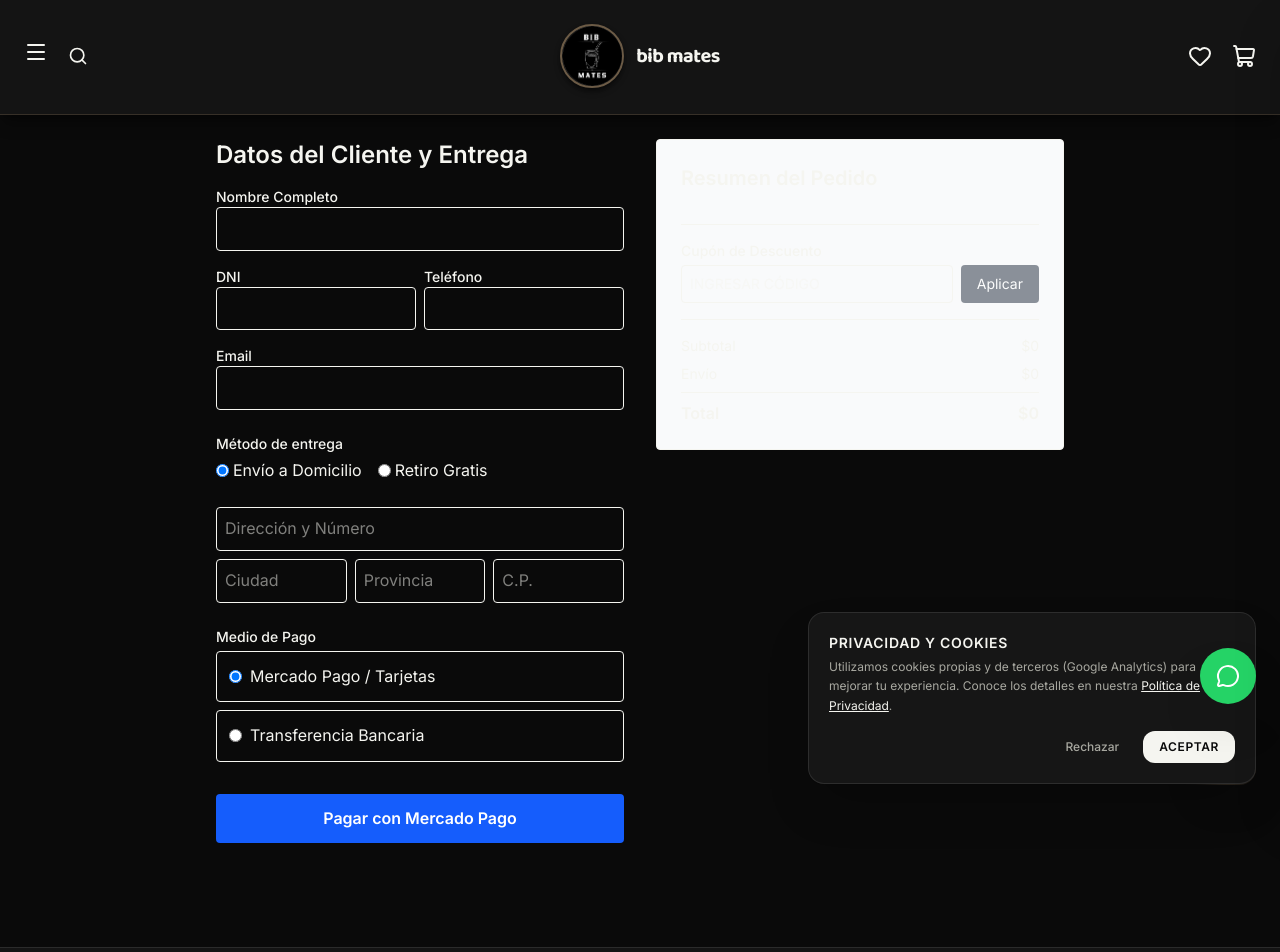
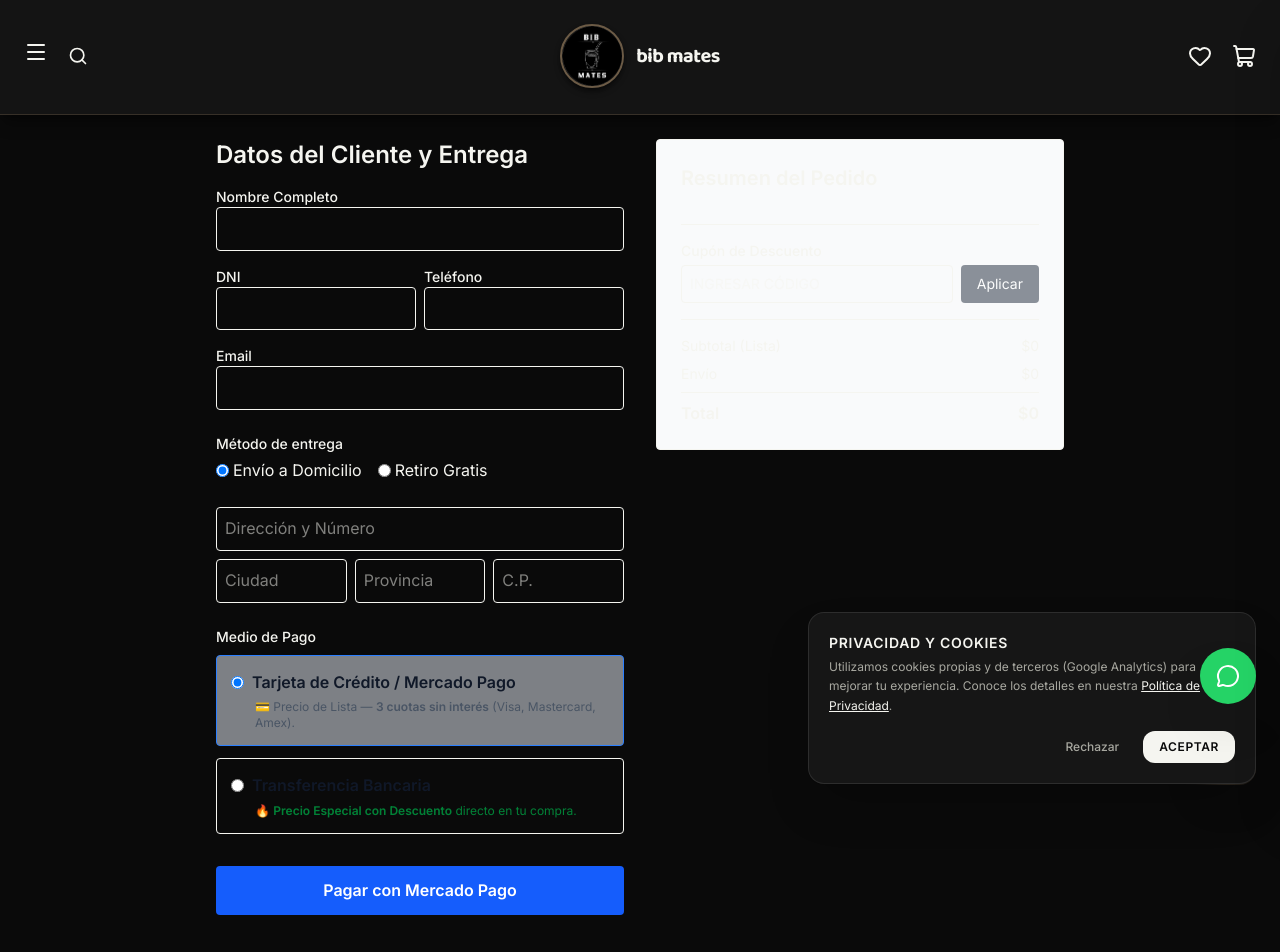
Before and after one commit to Daaneri/bib-mates-frontend, a React (Vite) app: page /checkout/entrega in a window 1280 px wide. Shown: the top 952 px of the page. Built offline with nearby package versions, Linux system fonts and the light colour scheme.

Commit message:
Agrego Helmet y Rate Limit para mejorar la seguridad

```diff
--- a/src/components/CheckoutEntrega.jsx
+++ b/src/components/CheckoutEntrega.jsx
@@ -14,7 +14,7 @@ export default function CheckoutEntrega() {
   const [shippingCost, setShippingCost] = useState(0);
 
   const [couponCode, setCouponCode] = useState("");
-  const [appliedCoupon, setAppliedCoupon] = useState(null); // { code, discount_percentage, discount }
+  const [appliedCoupon, setAppliedCoupon] = useState(null);
   const [couponError, setCouponError] = useState("");
   const [isApplyingCoupon, setIsApplyingCoupon] = useState(false);
 
@@ -32,11 +32,13 @@ export default function CheckoutEntrega() {
     postalCode: "",
   });
 
-  // Formatear precios según medio de pago
+  // Formatear precios según el medio de pago seleccionado
   const itemsFormat = cart.map((item) => {
+    // Si es transferencia y tiene price_cash usa ese, de lo contrario toma price (Precio de Lista)
     const price = paymentMethod === "transferencia" && item.price_cash
       ? item.price_cash
       : item.price;
+
     return {
       id: item.id,
       name: item.name,
@@ -47,7 +49,6 @@ export default function CheckoutEntrega() {
 
   const totalProductos = itemsFormat.reduce((sum, i) => sum + i.price * i.quantity, 0);
 
-  // Cargar cupón guardado en localStorage al iniciar
   useEffect(() => {
     const savedCode = localStorage.getItem(COUPON_STORAGE_KEY);
     if (savedCode) {
@@ -55,7 +56,6 @@ export default function CheckoutEntrega() {
     }
   }, []);
 
-  // Recalcular descuento si cambia el precio o medio de pago
   useEffect(() => {
     if (appliedCoupon?.discount_percentage) {
       const nuevoDescuento = Math.round((totalProductos * appliedCoupon.discount_percentage) / 100);
@@ -314,10 +314,12 @@ export default function CheckoutEntrega() {
             </div>
           )}
 
+          {/* SELECCIÓN DE MEDIO DE PAGO REESTRUCTURADO */}
           <div className="pt-2">
-            <label className="block text-sm font-medium mb-1">Medio de Pago</label>
-            <div className="space-y-2">
-              <label className="flex items-center gap-2 border p-3 rounded cursor-pointer">
+            <label className="block text-sm font-medium mb-2">Medio de Pago</label>
+            <div className="space-y-3">
+              <label className={`flex flex-col border p-3.5 rounded cursor-pointer transition-colors ${paymentMethod === "mercadopago" ? "border-blue-500 bg-blue-50/50" : "hover:bg-gray-50"}`}>
+                <div className="flex items-center gap-2">
                   <input
                     type="radio"
                     name="paymentMethod"
@@ -325,9 +327,15 @@ export default function CheckoutEntrega() {
                     checked={paymentMethod === "mercadopago"}
                     onChange={() => setPaymentMethod("mercadopago")}
                   />
-                <span>Mercado Pago / Tarjetas</span>
+                  <span className="font-semibold text-gray-900">Tarjeta de Crédito / Mercado Pago</span>
+                </div>
+                <p className="text-xs text-gray-600 ml-6 mt-1">
+                  💳 Precio de Lista — <strong>3 cuotas sin interés</strong> (Visa, Mastercard, Amex).
+                </p>
               </label>
-              <label className="flex items-center gap-2 border p-3 rounded cursor-pointer">
+
+              <label className={`flex flex-col border p-3.5 rounded cursor-pointer transition-colors ${paymentMethod === "transferencia" ? "border-green-500 bg-green-50/50" : "hover:bg-gray-50"}`}>
+                <div className="flex items-center gap-2">
                   <input
                     type="radio"
                     name="paymentMethod"
@@ -335,7 +343,11 @@ export default function CheckoutEntrega() {
                     checked={paymentMethod === "transferencia"}
                     onChange={() => setPaymentMethod("transferencia")}
                   />
-                <span>Transferencia Bancaria</span>
+                  <span className="font-semibold text-gray-900">Transferencia Bancaria</span>
+                </div>
+                <p className="text-xs text-green-700 ml-6 mt-1">
+                  🔥 <strong>Precio Especial con Descuento</strong> directo en tu compra.
+                </p>
               </label>
             </div>
           </div>
@@ -345,7 +357,7 @@ export default function CheckoutEntrega() {
           <button
             type="submit"
             disabled={isSubmitting}
-            className="w-full bg-blue-600 text-white font-semibold py-3 rounded mt-4 disabled:opacity-50"
+            className="w-full bg-blue-600 text-white font-semibold py-3 rounded mt-4 disabled:opacity-50 hover:bg-blue-700 transition-colors"
           >
             {isSubmitting ? "Procesando..." : paymentMethod === "mercadopago" ? "Pagar con Mercado Pago" : "Confirmar Pedido"}
           </button>
@@ -396,7 +408,7 @@ export default function CheckoutEntrega() {
                 type="button"
                 onClick={handleApplyCoupon}
                 disabled={isApplyingCoupon || !couponCode.trim()}
-                className="bg-gray-800 text-white px-4 py-2 rounded text-sm disabled:opacity-50"
+                className="bg-gray-800 text-white px-4 py-2 rounded text-sm disabled:opacity-50 hover:bg-gray-900"
               >
                 Aplicar
               </button>
@@ -409,12 +421,12 @@ export default function CheckoutEntrega() {
 
         <div className="space-y-2 text-sm">
           <div className="flex justify-between">
-            <span>Subtotal</span>
+            <span>Subtotal ({paymentMethod === "transferencia" ? "Transferencia" : "Lista"})</span>
             <span>${totalProductos.toLocaleString("es-AR")}</span>
           </div>
           {appliedCoupon && (
             <div className="flex justify-between text-green-600 font-medium">
-              <span>Descuento</span>
+              <span>Descuento Cupón</span>
               <span>-${totalDescuento.toLocaleString("es-AR")}</span>
             </div>
           )}
--- a/src/components/ProductDetail.jsx
+++ b/src/components/ProductDetail.jsx
@@ -3,7 +3,7 @@ import { useEffect, useState } from 'react';
 import { supabase } from '../supabaseClient';
 import { useCart } from '../context/CartContext';
 import { useWishlist } from '../hooks/useWishlist';
-import { MessageCircle, ShoppingCart, ArrowLeft, Sparkles, Heart, Share2, ChevronRight } from 'lucide-react';
+import { MessageCircle, ShoppingCart, ArrowLeft, Sparkles, Heart, Share2, ChevronRight, CreditCard, Banknote } from 'lucide-react';
 import { siteConfig } from '../config/site';
 import FadeIn from './FadeIn';
 import SeoHead from './SeoHead';
@@ -99,9 +99,11 @@ export default function ProductDetail() {
   const whatsappUrl = `https://wa.me/${siteConfig.whatsapp}?text=${encodeURIComponent(whatsappMessage)}`;
 
   const esPersonalizable = product.personalizable === true;
+  const precioLista = precioFinal(product);
+  const cuotaSinInteres = Math.round(precioLista / 3);
 
   function handleAgregarCarrito() {
-    addToCart({ ...product, price: precioFinal(product) });
+    addToCart({ ...product, price: precioLista });
     if (quiereGrabado) {
       addToCart({ id: `${product.id}-grabado`, name: `Grabado - ${product.name}`, price: PRECIO_GRABADO });
     }
@@ -113,16 +115,12 @@ export default function ProductDetail() {
 
   async function handleCompartir() {
     const shareUrl = window.location.href;
-    // En celular, si el navegador soporta el share nativo, usamos ese (abre el menú de compartir del sistema)
     if (navigator.share) {
       try {
         await navigator.share({ title: product.name, url: shareUrl });
-      } catch (err) {
-        // El usuario canceló el share nativo — no hacemos nada
-      }
+      } catch (err) {}
       return;
     }
-    // En desktop (sin share nativo), copiamos el link al portapapeles
     try {
       await navigator.clipboard.writeText(shareUrl);
       setCopiado(true);
@@ -148,7 +146,7 @@ export default function ProductDetail() {
     offers: {
       "@type": "Offer",
       priceCurrency: "ARS",
-      price: precioFinal(product),
+      price: precioLista,
       availability: (product.stock ?? 0) > 0 ? "https://schema.org/InStock" : "https://schema.org/OutOfStock",
       url: `https://bib-mates-frontend.vercel.app/producto/${product.id}`,
     },
@@ -253,15 +251,33 @@ export default function ProductDetail() {
           <div className="flex flex-col gap-6 sm:gap-8">
             <div>
               <h1 className="text-3xl sm:text-4xl md:text-5xl font-heading font-bold text-bib-white mb-3 sm:mb-4 break-words tracking-tight">{product.name}</h1>
+
+              {/* BLOQUE DE PRECIOS Y FINANCIACIÓN */}
+              <div className="space-y-2 mb-5">
                 {product.descuento_porcentaje > 0 ? (
-                <div className="flex items-center gap-3 mb-4 sm:mb-5 flex-wrap">
+                  <div className="flex items-center gap-3 flex-wrap">
                     <p className="text-lg sm:text-xl text-bib-gray line-through">${product.price.toLocaleString('es-AR')}</p>
-                  <p className="text-xl sm:text-2xl md:text-3xl font-medium text-bib-red tracking-tight">${precioFinal(product).toLocaleString('es-AR')}</p>
+                    <p className="text-2xl sm:text-3xl md:text-4xl font-bold text-bib-white tracking-tight">${precioLista.toLocaleString('es-AR')}</p>
                     <span className="px-2 py-1 rounded text-[10px] border border-green-700/40 bg-green-900/40 text-green-300 uppercase tracking-wide">{product.descuento_porcentaje}% OFF</span>
                   </div>
                 ) : (
-                <p className="text-xl sm:text-2xl md:text-3xl font-medium text-bib-red tracking-tight mb-4 sm:mb-5">${product.price.toLocaleString('es-AR')}</p>
+                  <p className="text-2xl sm:text-3xl md:text-4xl font-bold text-bib-white tracking-tight">${precioLista.toLocaleString('es-AR')}</p>
                 )}
+
+                {/* Cartel 3 Cuotas sin interés */}
+                <div className="flex items-center gap-2 text-blue-400 text-sm font-medium pt-1">
+                  <CreditCard size={18} />
+                  <span>Hasta <strong>3 cuotas sin interés</strong> de <strong>${cuotaSinInteres.toLocaleString('es-AR')}</strong></span>
+                </div>
+
+                {/* Cartel Descuento por Transferencia (si price_cash existe) */}
+                {product.price_cash && (
+                  <div className="flex items-center gap-2 text-green-400 text-sm font-medium pt-0.5">
+                    <Banknote size={18} />
+                    <span><strong>${product.price_cash.toLocaleString('es-AR')}</strong> pagando con Transferencia</span>
+                  </div>
+                )}
+              </div>
             </div>
 
             <div className="border-y border-bib-white/10 py-6 sm:py-8">
@@ -404,7 +420,7 @@ export default function ProductDetail() {
       >
         <div className="flex-1 min-w-0">
           <p className="text-bib-white text-sm font-medium truncate">{product.name}</p>
-          <p className="text-bib-red font-bold">${precioFinal(product).toLocaleString('es-AR')}</p>
+          <p className="text-bib-red font-bold">${precioLista.toLocaleString('es-AR')}</p>
         </div>
         <button
           onClick={handleAgregarCarrito}
```
Also changed, not shown: 1 other file (tests, documents, lock files or other folders). Lines whose indentation alone changed are shown as unchanged.
